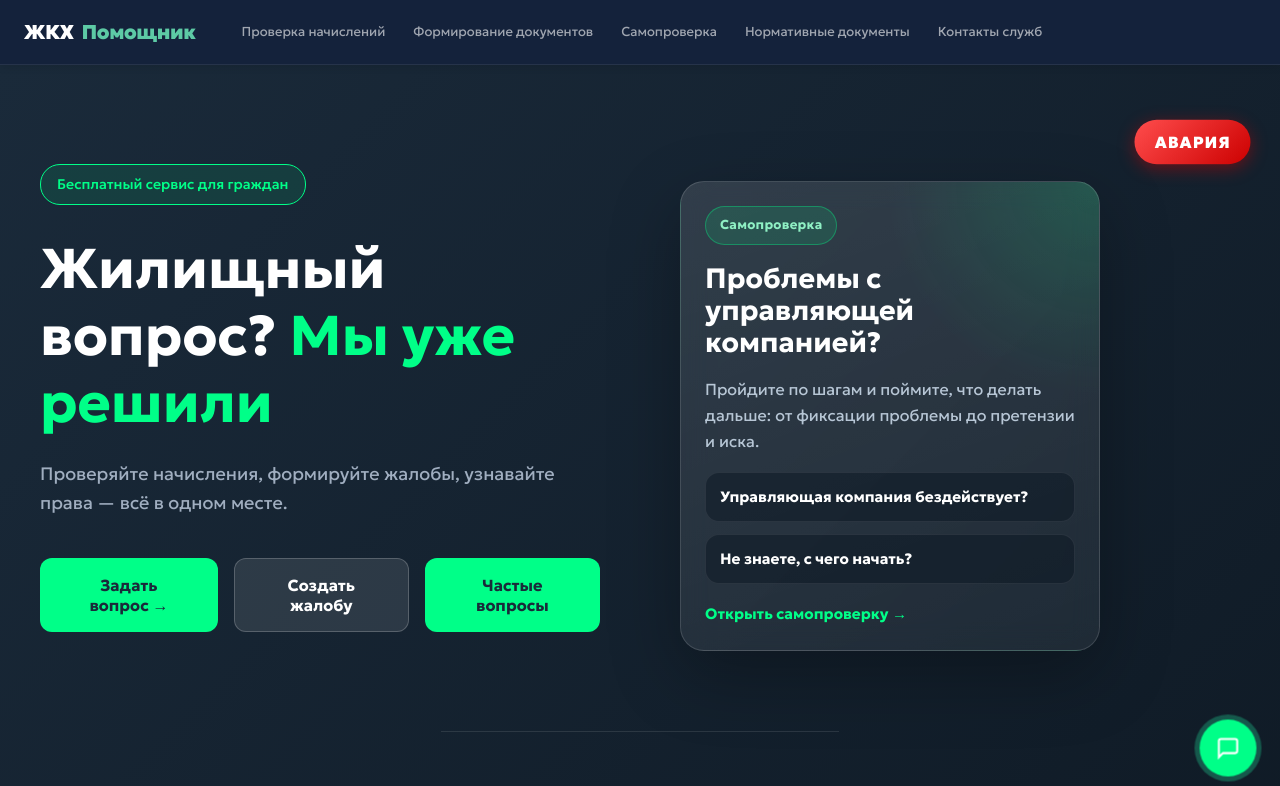
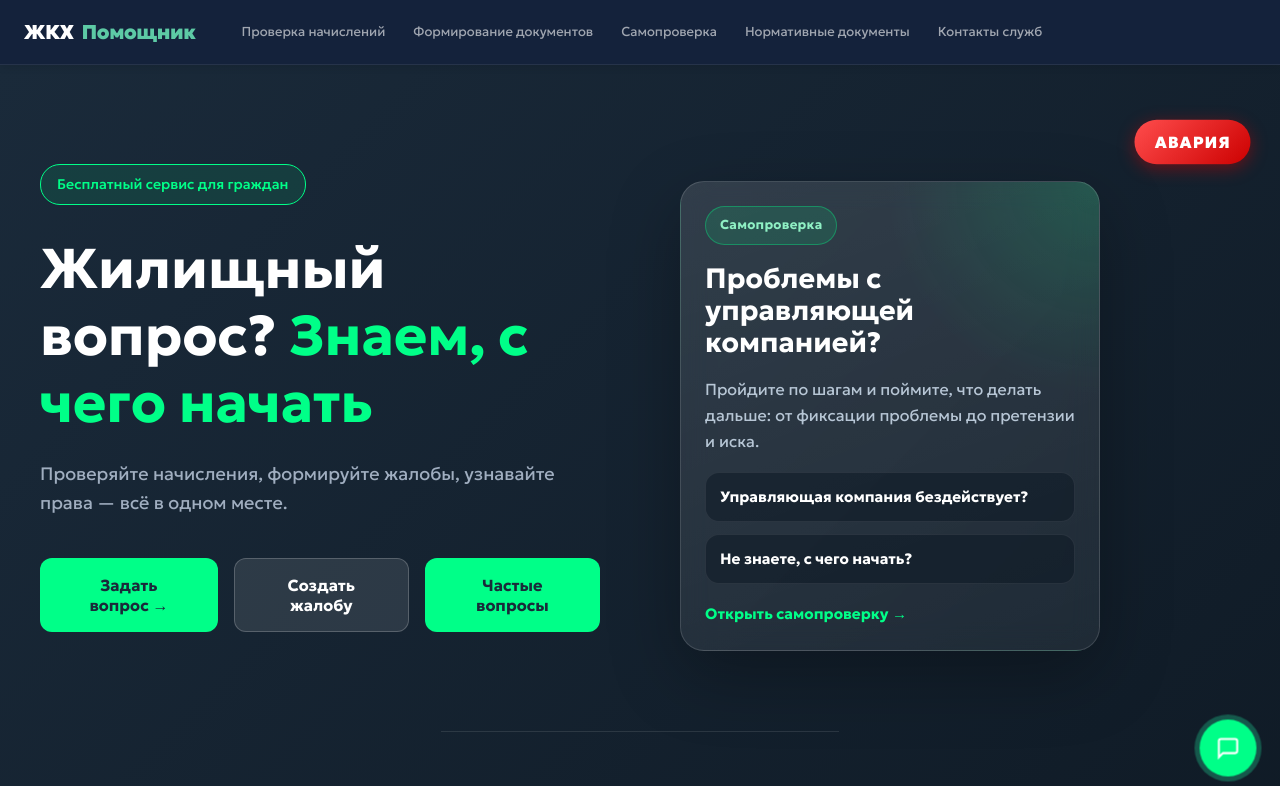
Before and after one commit to satret/zhkh-project, a React (Vite) app in the folder frontend/: page / in a window 1280 px wide. Shown: the top 786 px of the page. Built offline with nearby package versions, Linux system fonts and the light colour scheme.

Commit message:
fix mainpage slogan

```diff
--- a/frontend/src/pages/MainPage.jsx
+++ b/frontend/src/pages/MainPage.jsx
@@ -31,7 +31,7 @@ export default function HomePage({ onPageChange, onChatToggle }) {
             <div className="hero-badge">Бесплатный сервис для граждан</div>
 
             <h1 className="hero-title">
-              Жилищный вопрос? <span className="highlight"> Мы уже решили</span>
+              Жилищный вопрос? <span className="highlight"> Знаем, с чего начать</span>
             </h1>
 
             <p className="hero-description">
```
